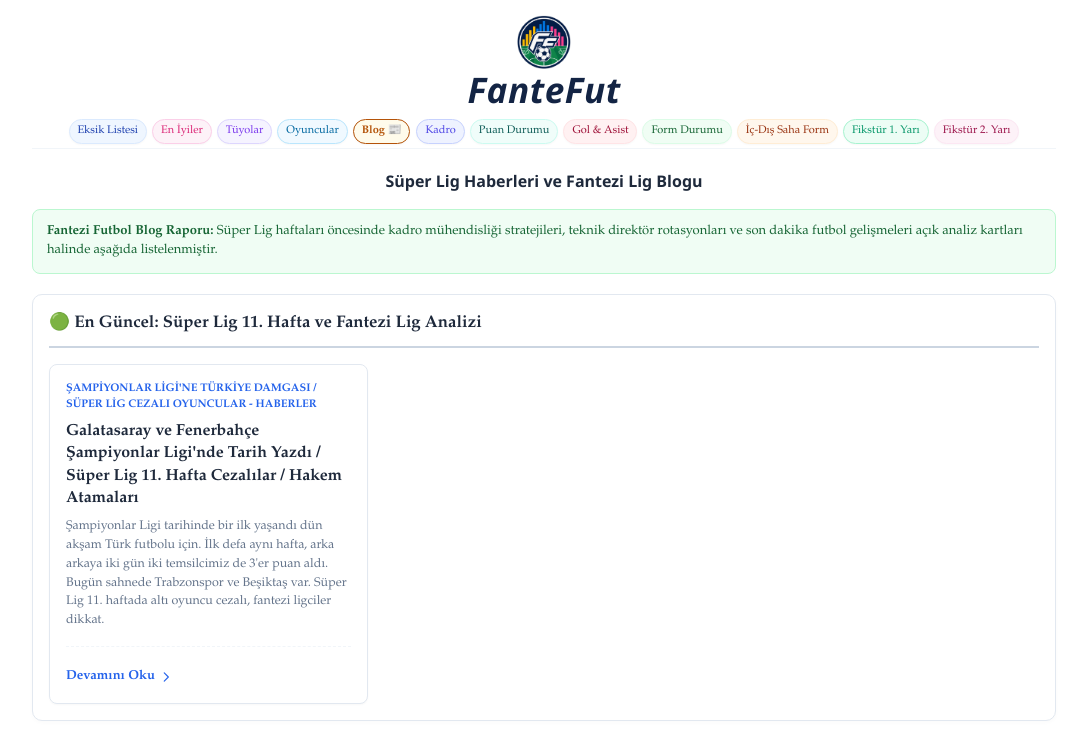
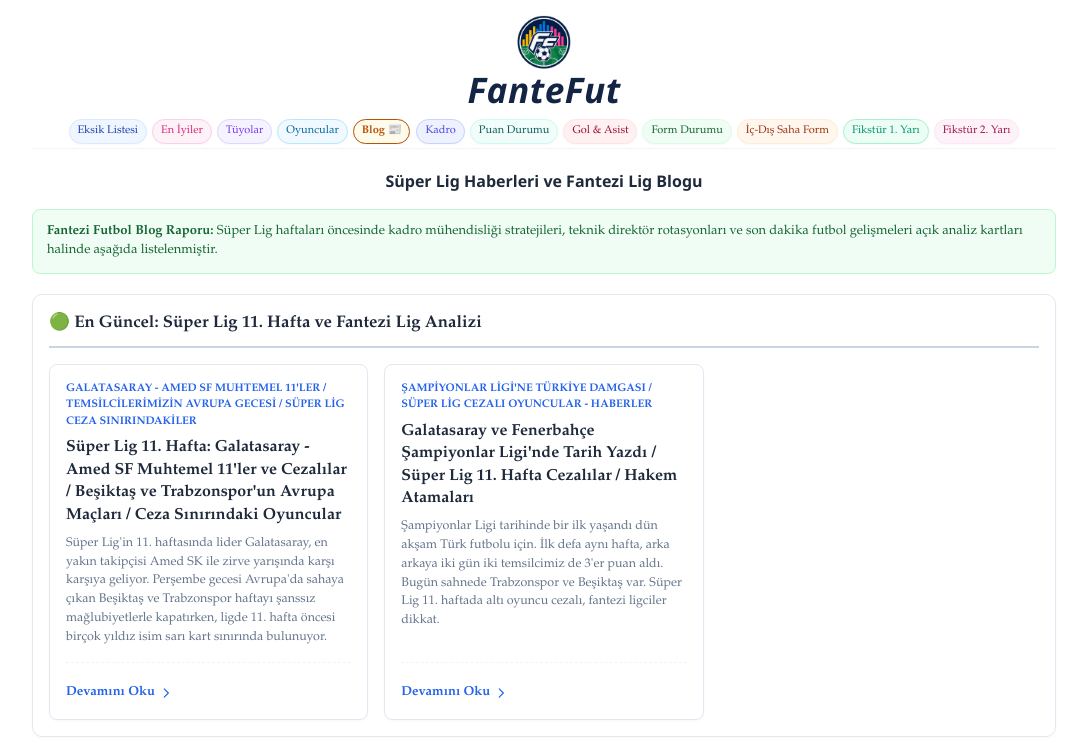
Before and after one commit to fantefut/fantefut, a Next.js app: page /blog in a window 1280 px wide. Shown: the top 744 px of the page, without its empty margins (96-1183 px from the left). Built offline with nearby package versions, Linux system fonts and the light colour scheme.

Commit message:
docs: update week 11 fantasy football blog content

```diff
--- a/app/haftanin-analizi/page.js
+++ b/app/haftanin-analizi/page.js
@@ -16,7 +16,7 @@ const REHBER_DATA = {
     { isim: "Mithat", takim: "Rizespor", fiyat: "4.5M" },
     { isim: "Ariss", takim: "Rizespor", fiyat: "4.5M" },
     { isim: "Murillo", takim: "Beşiktaş", fiyat: "5M" },
-    { isim: "Pina", takim: "Trabzonspor", fiyat: "5M" },
+    { isim: "Levent", takim: "Fenerbahçe", fiyat: "4.5M" },
     { isim: "Uğur Kaan", takim: "Kocaelispor", fiyat: "4M" },
     { isim: "Emir", takim: "Kocaelispor", fiyat: "4M" },
     { isim: "Mustafa", takim: "Trabzonspor", fiyat: "4.5M" }
--- a/app/page.tsx
+++ b/app/page.tsx
@@ -13,13 +13,13 @@ const SUPER_LIG_TAKIMLARI = [
 ];
 
 const ILK_OYUNCULAR = {
-  "Alanyaspor": "Fernandes - Şüpheli - Belli değil - Belli değil", "Amed Sportif Faaliyetler": "Ballet - Cezalı - Kırmızı kart - 13. hafta", "Başakşehir": "Opoku - Şüpheli - Belli değil - Belli değil\nOperi - Şüpheli - Belli değil - Belli değil", "Beşiktaş": "Miretti - Sakat - Omuz - Kasım sonu", "Çorum FK": "Fredy - Şüpheli - Belli değil - Belli değil\nGökhan - Cezalı - Sarı kart - 12. hafta",
+  "Alanyaspor": "Fernandes - Şüpheli - Adale - Belli değil\nFatih - Şüpheli - Belli değil - Beli değil", "Amed Sportif Faaliyetler": "Ballet - Cezalı - Kırmızı kart - 14. hafta", "Başakşehir": "Operi - Şüpheli - Belli değil - Belli değil", "Beşiktaş": "Miretti - Sakat - Omuz - Kasım sonu", "Çorum FK": "Fredy - Şüpheli - Belli değil - Belli değil\nGökhan - Cezalı - Sarı kart - 12. hafta",
   "Erzurumspor FK": "Mustafa Yumlu - Sakat - Hamstring - Kasım ayı", "Eyüpspor": "Talha - Şüpheli - Belli değil - TD kararı",
   "Fenerbahçe": "Oosterwolde - Liste dışı - Ameliyat oldu - Aralık\nArchie - Cezalı - Kırmızı kart - 13. hafta\nAke - Şüpheli - Antrenman - Kasım ortası\nAsensio - Sakat - Diz - Ocak sonu\nAmara Diouf - Liste dışı - Özel program - Belli değil",
   "Galatasaray": "Abdülkerim - Cezalı - Kırmızı kart - 12. hafta", "Gaziantep FK": "Fuat Bavuk - Sakat - Ayak b. - Belli değil\nNazım Sangare - Sakat - Adale - Belli değil\nTobiasz - Sakat - Belli değil - Kasım ayı",
   "Gençlerbirliği": "K. Rodrigues - Sakat - Adale - Belli değil\nGoutas - Sakat - Çapraz bağ - Sezon sonu\nKoita - Şüpheli - Belli değil - Belli değil\nPedro - Şüpheli - Belli değil - Belli değil\nEnsar - Sakat - Belli değil - Kasım sonu",
   "Göztepe": "Luka - Kadro dışı - Soruşturma - Belli değil\nFurkan B. - Sakat - Adale - Belli değil\nOgün - Sakat - Belli değil - Belli değil",
-  "Kasımpaşa": "Kamil Ahmet - Sakat - Aşil - 2027\nMouanga - Sakat - Belli değil - Belli değil\nDiabate - Şüpheli - Belli değil - Belli değil\nBaldursson - Şüpheli - Belli değil - Belli değil", "Kocaelispor": "Petkovic - Şüpheli - Maç ritmi - Belli değil\nHaidara - Sakat - Tendon - 2027\nZoukrou - Sakat - Hamstring - Aralık ayı", "Konyaspor": "Adil - Sakat - Çapraz bağ - 2027\nDeniz - Cezalı - Sarı kart - 12. hafta\nBahadır - Sakat - Belli değil - 12. hafta", "Rizespor": "Alikulov - Şüpheli - Maç ritmi - TD kararı\nSagnan - Cezalı - Sarı kart - 12. hafta\nFofana - Kadro dışı - Belli değil - Belli değil\nCan - Sakat - Fbf - Ocak ayı\nBorelli - Şüpheli - Belli değil - Belli değil", "Samsunspor": "Celil - Şüpheli - Uyluk - Belli değil\nFatih - Sakat - Kaburga k. - Belli değil", "Trabzonspor": "Okay - Sakat - Adale - 2027\nDju - Sakat - Uyluk - Kasım ayı\nAral - Şüpheli - Adale - Kasım ayı\nBatagov - Sakat - Tendon - 2027\nMalinovskyi - Sakat - Ameliyat oldu - Kasım sonu\nOnuralp - Sakat - Tendon - Belli değil"
+  "Kasımpaşa": "Kamil Ahmet - Sakat - Aşil - 2027\nMouanga - Sakat - Belli değil - Belli değil\nDiabate - Şüpheli - Belli değil - Belli değil\nBaldursson - Şüpheli - Belli değil - Belli değil", "Kocaelispor": "Petkovic - Şüpheli - Maç ritmi - Belli değil\nHaidara - Sakat - Tendon - 2027\nZoukrou - Sakat - Hamstring - Aralık ayı", "Konyaspor": "Adil - Sakat - Çapraz bağ - 2027\nDeniz - Cezalı - Sarı kart - 12. hafta\nBahadır - Sakat - Belli değil - 12. hafta", "Rizespor": "Alikulov - Şüpheli - Maç ritmi - TD kararı\nSagnan - Cezalı - Sarı kart - 12. hafta\nFofana - Kadro dışı - Belli değil - Belli değil\nCan - Sakat - Fbf - Ocak ayı\nBorrelli - Şüpheli - Belli değil - Belli değil", "Samsunspor": "Celil - Şüpheli - Uyluk - Belli değil\nFatih - Sakat - Kaburga k. - Belli değil", "Trabzonspor": "Okay - Sakat - Adale - 2027\nDju - Sakat - Uyluk - Kasım ayı\nAral - Şüpheli - Adale - Kasım ayı\nBatagov - Sakat - Tendon - 2027\nMalinovskyi - Sakat - Ameliyat oldu - Kasım sonu\nOnuralp - Şüpheli - Antrenman - Belli değil"
 };
 
 export default function Home() {
@@ -130,7 +130,7 @@ export default function Home() {
             Süper Lig eksik listeleri, fantezi lig maratonunda rakiplerinin önüne geçmek ve transfer bütçesini doğru yönetmek isteyen menajerler için en kritik strateji kaynağıdır. Özellikle hücum ve savunma kurgularında bütçe planlaması yaparken, oyuncuların sakatlık nedenlerini ve tahmini dönüş sürelerini analiz etmek uzun vadeli başarı getirecektir.
           </p>
           <p style={{ margin: '0 0 10px 0' }}>
-            İçinde bulunduğumuz haftalardaki güncel gelişmelere baktığımızda; Fenerbahçe'de Ake, antrenmanlara başladı ama bu hafta oynaması beklenmiyor. Lig genelinde bu hafta cezalı oyuncular göze çarpıyor. Konyaspor'da Deniz Türüç, Galatasaray maçında sarı kart görerek cezalı duruma düştü, Çorum FK'de Gökhan, Rizespor'da Sagnan cezalı. Trabzonspor'da Dju ve Aral sakatlandı. Amed SF - Eyüpspor maçında konuk ekipten Talha oyuna devam edemedi, ev sahibinde Ballet atıldı. Rizespor'da Can Bozdoğan operasyon geçirdi 6-12 hafta olmayacak, Borelli ise şüpheli.
+            İçinde bulunduğumuz haftalardaki güncel gelişmelere baktığımızda; Fenerbahçe'de Ake, antrenmanlara başladı ama bu hafta oynaması beklenmiyor. Lig genelinde bu hafta cezalı oyuncular göze çarpıyor. Konyaspor'da Deniz Türüç, Galatasaray maçında sarı kart görerek cezalı duruma düştü, Çorum FK'de Gökhan, Rizespor'da Sagnan cezalı. Trabzonspor'da Dju ve Aral sakatlandı. Amed SF - Eyüpspor maçında konuk ekipten Talha oyuna devam edemedi, ev sahibinde Ballet atıldı. Rizespor'da Can Bozdoğan operasyon geçirdi 6-12 hafta olmayacak, Borrelli ise şüpheli.
           </p>
           <p style={{ margin: 0 }}>
             Kadro kurulum süreçlerinde sadece popüler isimlere yönelmek yerine, takımların Avrupa kulvarındaki yoğun maç takvimlerini ve rotasyon risklerini de hesaba katmanız fantezi takımınızın istikrarı açısından oldukça önemlidir. Sayfamızda yer alan tüm veriler düzenli periyotlarla taranarak en doğru analizleri yapmanıza katkı sağlamayı amaçlamaktadır.
--- a/data/blogs.js
+++ b/data/blogs.js
@@ -4,6 +4,17 @@ export const blogsData = [
 {
     grupAdi: "Süper Lig 11. Hafta ve Fantezi Lig Analizi",
     yazilar: [
+{
+  "tip": "gundem",
+  "dugmeAdi": "Galatasaray - Amed SF Muhtemel 11'ler / Temsilcilerimizin Avrupa Gecesi / Süper Lig Ceza Sınırındakiler",
+  "slug": "super-lig-11-hafta-galatasaray-amed-avrupa-ozetleri-kart-siniri",
+  "title": "Süper Lig 11. Hafta: Galatasaray - Amed SF Muhtemel 11'ler ve Cezalılar / Beşiktaş ve Trabzonspor'un Avrupa Maçları / Ceza Sınırındaki Oyuncular",
+  "description": "Süper Lig'in 11. haftasında lider Galatasaray, en yakın takipçisi Amed SK ile zirve yarışında karşı karşıya geliyor. Perşembe gecesi Avrupa'da sahaya çıkan Beşiktaş ve Trabzonspor haftayı şanssız mağlubiyetlerle kapatırken, ligde 11. hafta öncesi birçok yıldız isim sarı kart sınırında bulunuyor.",
+  "content": [
+    "Süper Lig'in 11. haftası, 25 puanlı lider Galatasaray ile 23 puanlı sezonun sürpriz ekibi Amed SF arasındaki nefes kesen liderlik mücadelesine sahne olacak. Cumartesi günü Rams Park'ta oynanacak dev maç öncesinde Galatasaray'da Abdülkerim Bardakcı, Amed SK'da ise Samuel Ballet kırmızı kart cezaları nedeniyle kadroda yer alamayacak. Muhtemel 11'ler şu şekilde: Galatasaray; Uğurcan, Sallai, Davinson, Singo, Jacobs, Torreira, Sara(Lemina), Yunus(Sane), Batrakov, Leao(Barış), Osimhen. Amed SF: Lafont, Krasniqi, Bates, Dellova, Umut, Furkan, Raveloson, Lutin, Dia Saba, Yira Sor, Orban. Dün Avrupa arenasında ise temsilcilerimiz şanssız bir perşembe gecesi geçirdi. UEFA Avrupa Ligi'nde Beşiktaş, deplasmanda Celtic'e Junior Olaitan ve Orkun Kökçü'nün gollerine rağmen son dakika golüyle 3-2 mağlup olurken; UEFA Konferans Ligi'ndeki temsilcimiz Trabzonspor ise evinde ağırladığı Freiburg'a 1-0 yenilerek Avrupa'da puan kayıplarını yaşadı.",
+    "Kritik 11. hafta mücadeleleri öncesinde fantezi futbol yöneticilerinin ve takımların teknik heyetlerinin sarı kart sınırındaki oyunculara mutlak dikkat etmesi gerekiyor. Süper Lig'de bu hafta görecekleri olası bir sarı kartla cezalı duruma düşme riski taşıyan 3 sarı kartlı oyuncuların listesi oldukça kabarık. Sınırda bulunan dikkat çekici isimler arasında Galatasaray'dan Rafael Leão, Davinson Sánchez ve Roland Sallai, Beşiktaş'tan Emirhan Topçu ve Orkun Kökçü, Trabzonspor'dan Stefan Savić, Amed SF'den ise Alban Lafont ve Ermal Krasniqi yer alıyor. Ayrıca takımlarında önemli oyunculardan Gökhan Sazdağı, Umut Güneş ve Kacper Kozłowski de kart sınırında maça çıkacak diğer kritik isimler olarak göze çarpıyor. Kadro tercihlerinizi yaparken bu isimlerin ceza sınırında olduğunu unutmayın."
+  ]
+},
 {
   "tip": "gundem",
   "dugmeAdi": "Şampiyonlar Ligi'ne Türkiye Damgası / Süper Lig Cezalı Oyuncular - Haberler",
```
